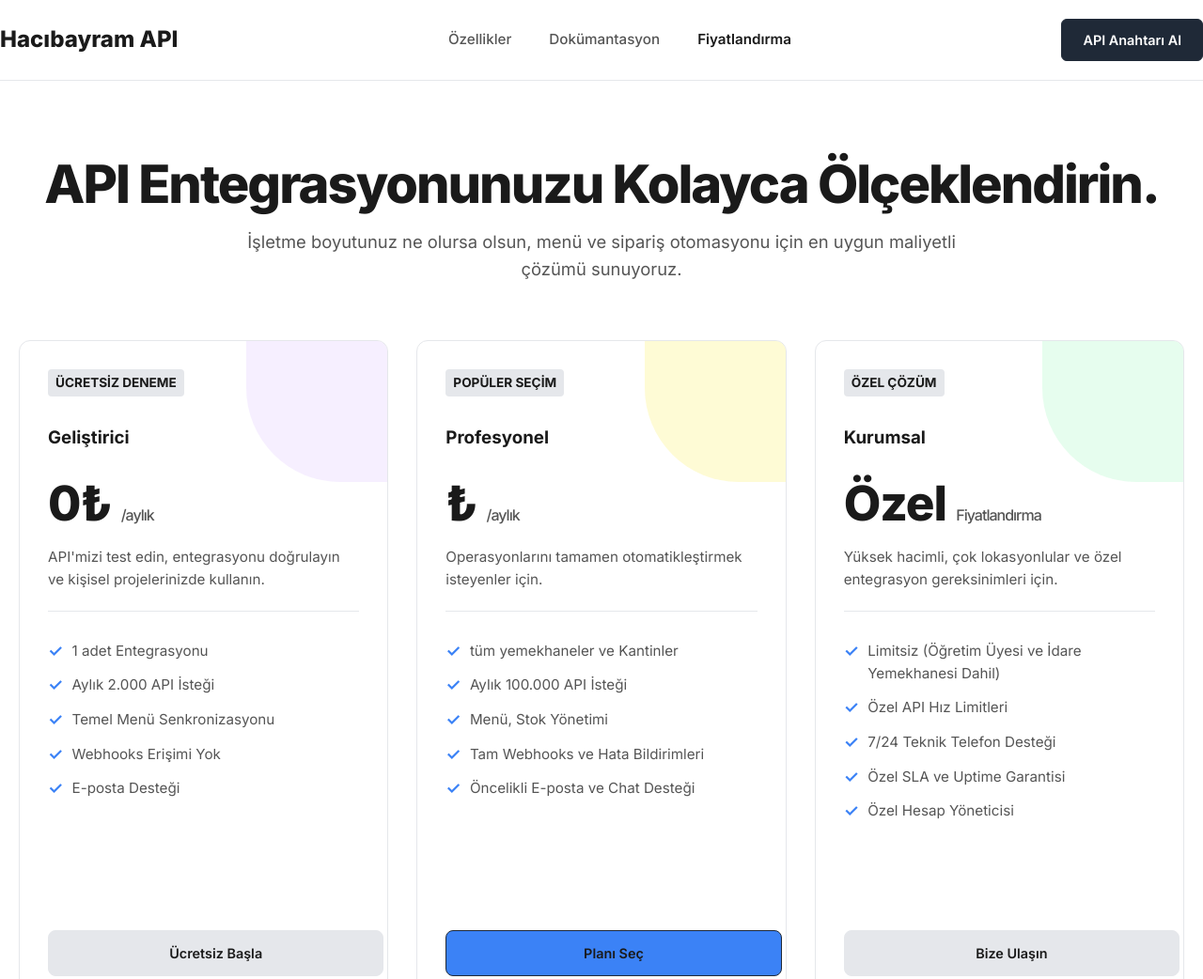
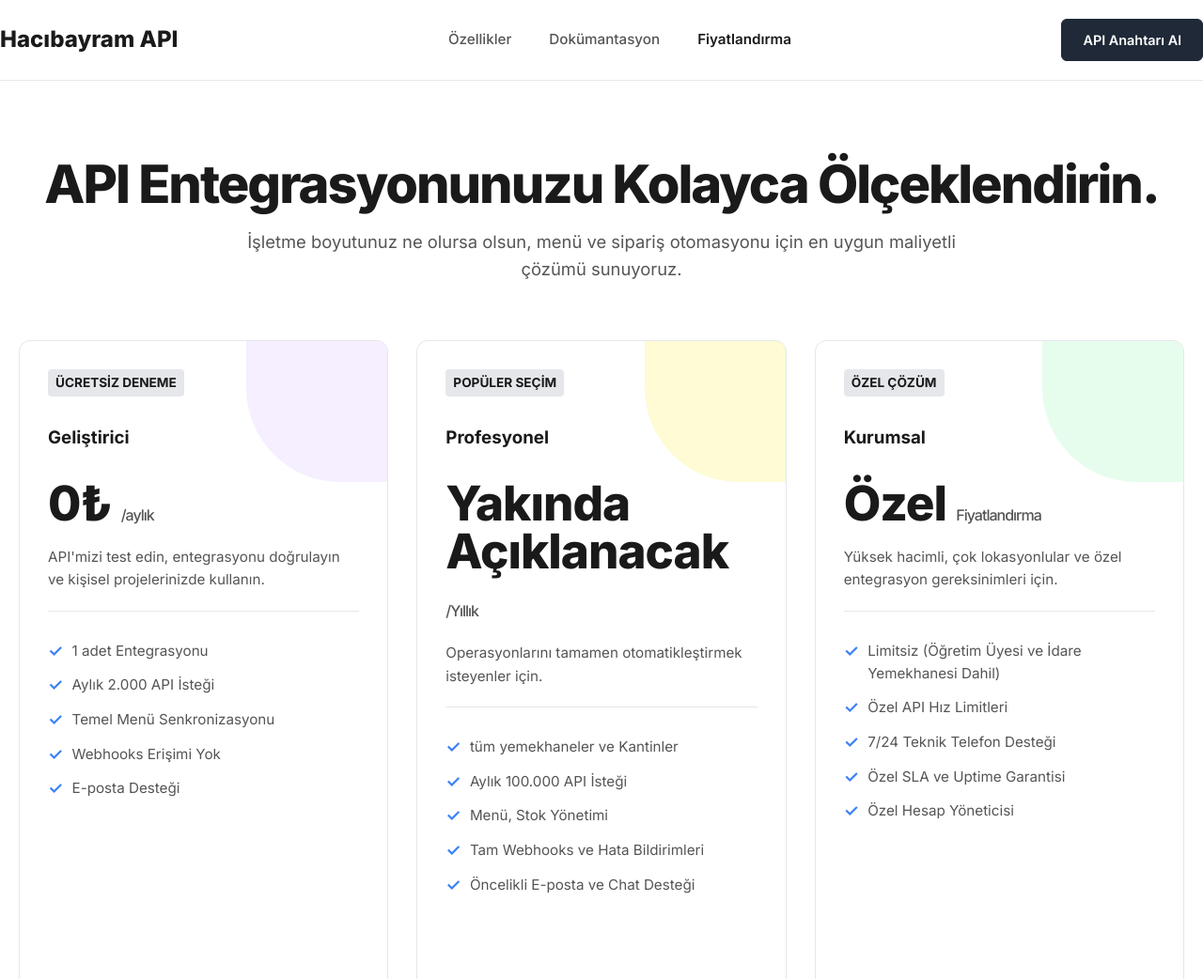
Before and after one commit to oguzhanygtr/hma-landing, a plain HTML site: page price.html in a window 1280 px wide. Shown: the top 1042 px of the page at 94% size. Drawn offline with Linux system fonts and the light colour scheme.

Commit message:
Update price.html

```diff
--- a/price.html
+++ b/price.html
@@ -297,7 +297,7 @@
                     <div class="plan-name">POPÜLER SEÇİM</div>
                     <h3>Profesyonel</h3>
                 </div>
-                <div class="plan-price">₺ <span>/aylık</span></div>
+                <div class="plan-price">Yakında Açıklanacak <span>/Yıllık</span></div>
                 <p class="plan-description">
                     Operasyonlarını tamamen otomatikleştirmek isteyenler için.
                 </p>
```
